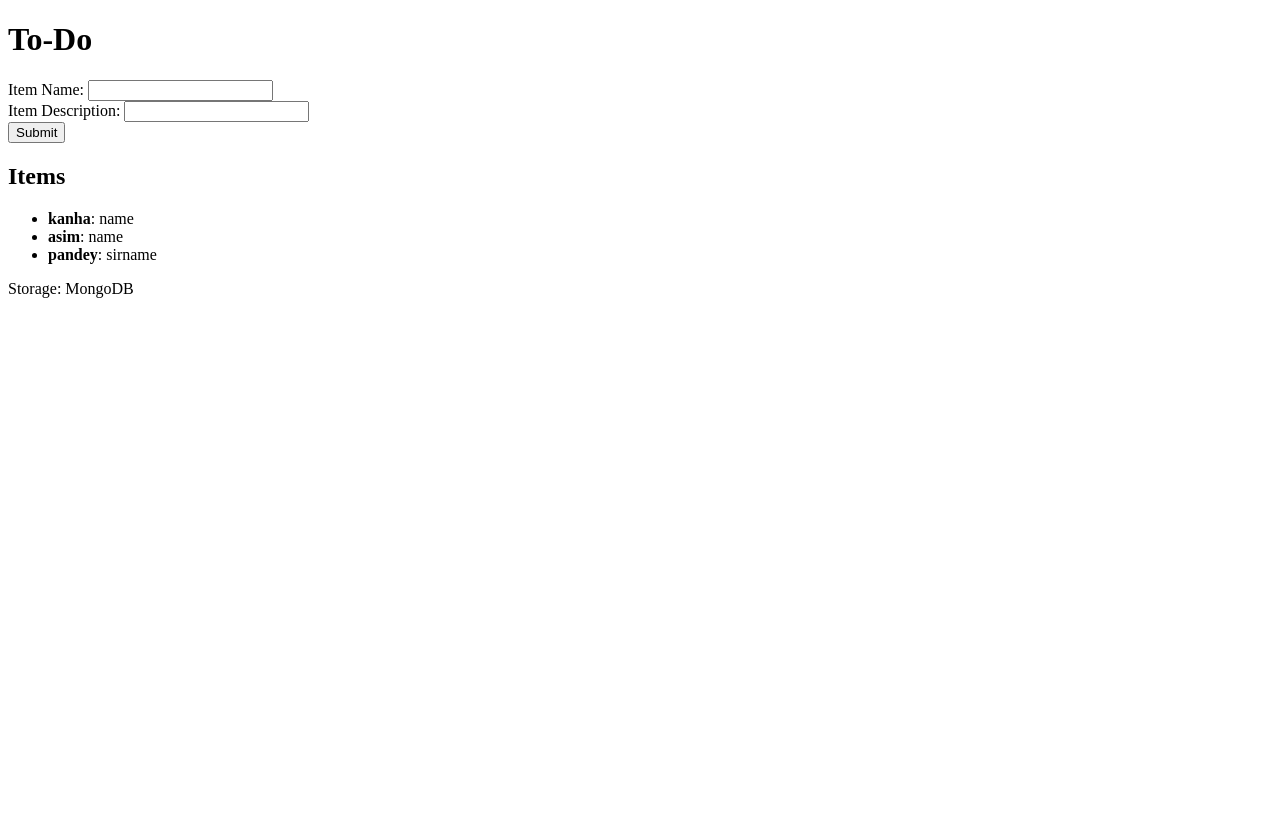
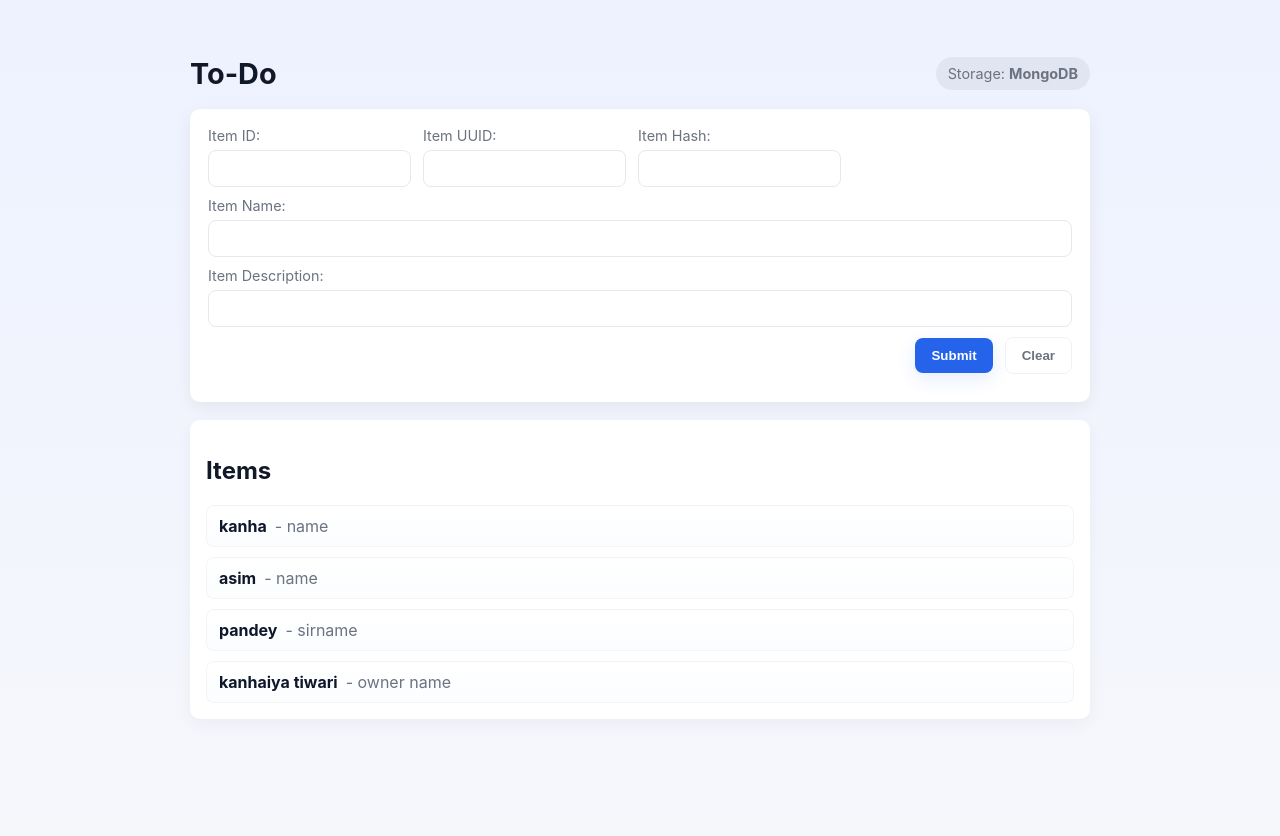
Before and after one commit to Kanhaiya-Tiwari/Flask, a Flask app: page / in a window 1280 px wide. Before the commit the page ends 298 px from the top, so only its background shows below. Run offline with Flask 3, Linux system fonts and the light colour scheme.

Commit message:
add style

```diff
--- a/items.json
+++ b/items.json
@@ -10,5 +10,9 @@
   {
     "itemName": "pandey",
     "itemDescription": "sirname "
+  },
+  {
+    "itemName": "kanhaiya tiwari",
+    "itemDescription": "owner name "
   }
 ]
--- /dev/null
+++ b/static/css/style.css
@@ -0,0 +1,58 @@
+/* Simple, clean styles for the To-Do app */
+:root{
+  --bg:#f5f7fb;
+  --card:#ffffff;
+  --muted:#6b7280;
+  --accent:#2563eb;
+  --accent-2:#0ea5a4;
+  --radius:10px;
+  --max-width:900px;
+}
+html,body{
+  height:100%;
+  margin:0;
+  font-family:Inter, ui-sans-serif, system-ui, -apple-system, "Segoe UI", Roboto, "Helvetica Neue", Arial;
+  background:linear-gradient(180deg, #eef2ff 0%, var(--bg) 100%);
+  color:#111827;
+}
+.container{
+  max-width:var(--max-width);
+  margin:36px auto;
+  padding:20px;
+}
+.header{
+  display:flex;
+  align-items:center;
+  justify-content:space-between;
+  gap:16px;
+  margin-bottom:18px;
+}
+.header h1{ margin:0; font-size:1.8rem; }
+.badge{
+  background:rgba(15,23,42,0.06);
+  padding:8px 12px;
+  border-radius:999px;
+  font-size:0.9rem;
+  color:var(--muted);
+}
+.form-section{ background:var(--card); padding:18px; border-radius:var(--radius); box-shadow:0 6px 18px rgba(16,24,40,0.06); margin-bottom:18px; }
+.todo-form .row{ display:flex; gap:12px; align-items:center; margin-bottom:10px; flex-wrap:wrap; }
+.todo-form label{ display:flex; flex-direction:column; font-size:0.9rem; color:var(--muted); }
+.todo-form input{ margin-top:6px; padding:10px 12px; border-radius:8px; border:1px solid #e6e8eb; min-width:160px; }
+.todo-form .grow{ flex:1; min-width:200px; }
+.actions{ justify-content:flex-end; }
+.btn{ padding:10px 16px; border-radius:8px; border:0; cursor:pointer; font-weight:600; }
+.btn.primary{ background:var(--accent); color:white; box-shadow:0 6px 18px rgba(37,99,235,0.12); }
+.btn.muted{ background:transparent; color:var(--muted); border:1px solid rgba(15,23,42,0.06); }
+.items-section{ background:var(--card); padding:16px; border-radius:var(--radius); box-shadow:0 6px 18px rgba(16,24,40,0.04); }
+.items-list{ list-style:none; padding:0; margin:0; display:flex; flex-direction:column; gap:10px; }
+.item{ display:flex; gap:8px; align-items:center; padding:10px 12px; border-radius:8px; border:1px solid rgba(15,23,42,0.04); transition:transform .12s ease, box-shadow .12s ease; background:linear-gradient(180deg,#fff,#fbfdff); }
+.item:hover{ transform:translateY(-4px); box-shadow:0 8px 24px rgba(16,24,40,0.06); }
+.item .title{ font-weight:700; color:#0f172a; }
+.item .desc{ color:var(--muted); }
+.empty{ color:var(--muted); }
+@media (max-width:640px){
+  .todo-form .row{ flex-direction:column; align-items:stretch; }
+  .actions{ justify-content:stretch; gap:8px; }
+  .btn{ width:100%; }
+}
--- a/templates/todo.html
+++ b/templates/todo.html
@@ -1,24 +1,58 @@
 <!doctype html>
-<html>
+<html lang="en">
+	<head>
+		<meta charset="utf-8" />
+		<meta name="viewport" content="width=device-width,initial-scale=1" />
+		<title>To-Do</title>
+		<link rel="stylesheet" href="{{ url_for('static', filename='css/style.css') }}">
+	</head>
 	<body>
+		<main class="container">
+			<header class="header">
 				<h1>To-Do</h1>
-    <form id="todoForm" method="post" action="/submittodoitem">
-      <label>Item Name: <input name="itemName" required></label><br>
-      <label>Item Description: <input name="itemDescription"></label><br>
-      <button type="submit">Submit</button>
+				<div class="badge">Storage: <strong>{% if using_mongo %}MongoDB{% else %}Local JSON{% endif %}</strong></div>
+			</header>
+
+			<section class="form-section">
+				<form id="todoForm" method="post" action="/submittodoitem" class="todo-form">
+					<div class="row">
+						<label>Item ID: <input name="itemId"></label>
+						<label>Item UUID: <input name="itemUUID"></label>
+						<label>Item Hash: <input name="itemHash"></label>
+					</div>
+					<div class="row">
+						<label class="grow">Item Name: <input name="itemName" required></label>
+					</div>
+					<div class="row">
+						<label class="grow">Item Description: <input name="itemDescription"></label>
+					</div>
+					<div class="row actions">
+						<button type="submit" class="btn primary">Submit</button>
+						<button type="button" id="clearBtn" class="btn muted">Clear</button>
+					</div>
 				</form>
+			</section>
 
+			<section class="items-section">
 				<h2>Items</h2>
 				{% if items %}
-      <ul>
+					<ul class="items-list">
 					{% for it in items %}
-        <li><strong>{{ it.itemName }}</strong>{% if it.itemDescription %}: {{ it.itemDescription }}{% endif %}</li>
+						<li class="item"><span class="title">{{ it.itemName }}</span>{% if it.itemDescription %}<span class="desc"> - {{ it.itemDescription }}</span>{% endif %}</li>
 					{% endfor %}
 					</ul>
 				{% else %}
-      <p>No items yet.</p>
+					<p class="empty">No items yet.</p>
 				{% endif %}
+			</section>
+		</main>
 
-    <p>Storage: {% if using_mongo %}MongoDB{% else %}items.json (local){% endif %}</p>
+		<script>
+			// small client-side nicety: clear inputs when Clear clicked
+			document.addEventListener('DOMContentLoaded', function(){
+				const clearBtn = document.getElementById('clearBtn');
+				if (clearBtn) clearBtn.addEventListener('click', ()=>{ document.getElementById('todoForm').reset(); });
+			});
+		</script>
 	</body>
 </html>
```
Also changed, not shown: 1 other file. Lines whose indentation alone changed are shown as unchanged.
